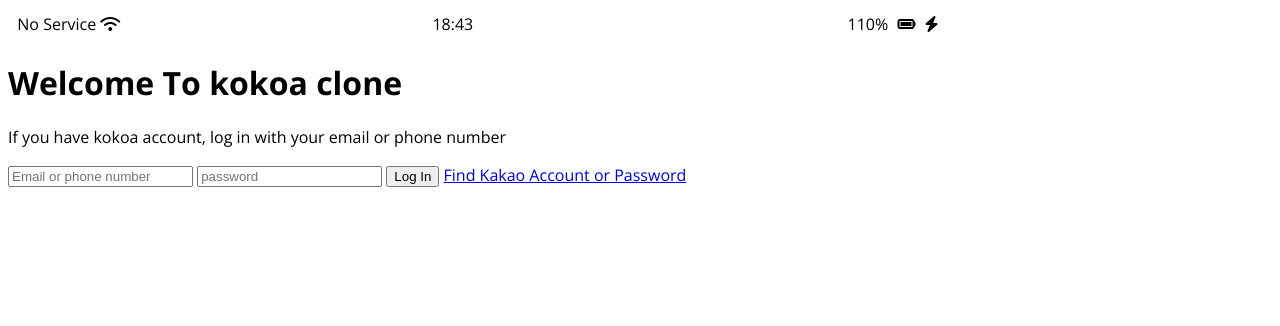
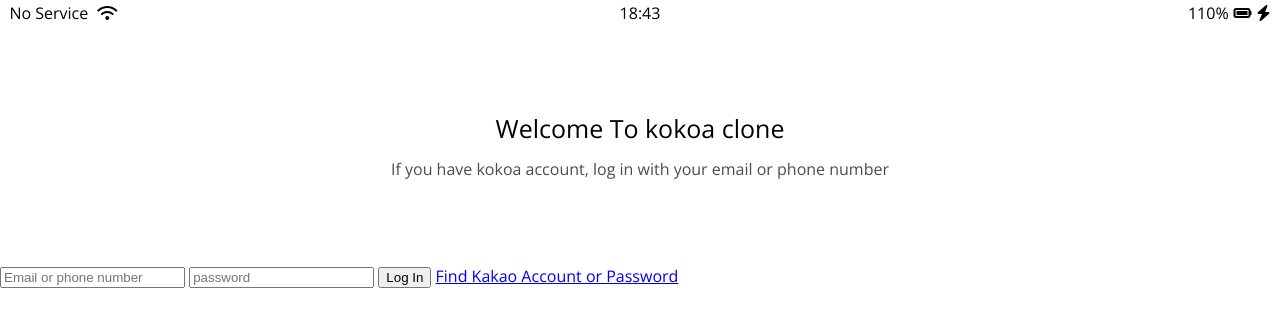
Before and after one commit to wogks/html_css, a plain HTML site: page index.html in a window 1280 px wide. Drawn offline with nearby package versions, Linux system fonts and the light colour scheme.

Commit message:
sign up screen part three

```diff
--- /dev/null
+++ b/css/reset.css
@@ -0,0 +1,135 @@
+/* http://meyerweb.com/eric/tools/css/reset/
+   v2.0 | 20110126
+   License: none (public domain)
+*/
+
+html,
+body,
+div,
+span,
+applet,
+object,
+iframe,
+h1,
+h2,
+h3,
+h4,
+h5,
+h6,
+p,
+blockquote,
+pre,
+a,
+abbr,
+acronym,
+address,
+big,
+cite,
+code,
+del,
+dfn,
+em,
+img,
+ins,
+kbd,
+q,
+s,
+samp,
+small,
+strike,
+strong,
+sub,
+sup,
+tt,
+var,
+b,
+u,
+i,
+center,
+dl,
+dt,
+dd,
+ol,
+ul,
+li,
+fieldset,
+form,
+label,
+legend,
+table,
+caption,
+tbody,
+tfoot,
+thead,
+tr,
+th,
+td,
+article,
+aside,
+canvas,
+details,
+embed,
+figure,
+figcaption,
+footer,
+header,
+hgroup,
+menu,
+nav,
+output,
+ruby,
+section,
+summary,
+time,
+mark,
+audio,
+video {
+    margin: 0;
+    padding: 0;
+    border: 0;
+    font-size: 100%;
+    font: inherit;
+    vertical-align: baseline;
+}
+
+/* HTML5 display-role reset for older browsers */
+article,
+aside,
+details,
+figcaption,
+figure,
+footer,
+header,
+hgroup,
+menu,
+nav,
+section {
+    display: block;
+}
+
+body {
+    line-height: 1;
+}
+
+ol,
+ul {
+    list-style: none;
+}
+
+blockquote,
+q {
+    quotes: none;
+}
+
+blockquote:before,
+blockquote:after,
+q:before,
+q:after {
+    content: '';
+    content: none;
+}
+
+table {
+    border-collapse: collapse;
+    border-spacing: 0;
+}
--- /dev/null
+++ b/css/status-bar.css
@@ -0,0 +1,28 @@
+.status-bar {
+    display: flex;
+    justify-content: center;
+    padding: 5px 3px;
+}
+
+.status-bar__column {
+    width: 33%;
+}
+
+.status-bar__column:first-child span {
+    margin-right: 5px;
+}
+
+.status-bar__column:nth-child(2) {
+    display: flex;
+    justify-content: center;
+}
+
+.status-bar__column:last-child {
+    display: flex;
+    justify-content: flex-end;
+    align-items: center;
+}
+
+.status-bar__column .fa-battery-full {
+    margin: 0px 5px;
+}
--- a/css/style.css
+++ b/css/style.css
@@ -1,36 +1,25 @@
-@import url('https://fonts.googleapis.com/css2?family=Open+Sans:ital,wght@0,300..800;1,300..800&display=swap');
+@import url("https://fonts.googleapis.com/css2?family=Open+Sans:wght@400;600&display=swap");
+@import "reset.css";
+@import "status-bar.css";
 
-.status-bar {
-    display: flex;
-    justify-content: center;
-
-    padding: 5px 3px;
+body {
+    font-family: "Open Sans", sans-serif;
 }
 
-body {
-    font-family: "Open Sans", serif;
-    font-optical-sizing: auto;
+.welcome-header {
+    margin: 90px 0px;
+    text-align: center;
+    display: flex;
+    flex-direction: column;
+    align-items: center;
 }
 
-.status-bar__column {
-    width: 33%;
+.welcome-header__title {
+    margin-bottom: 20px;
+    font-size: 25px;
 }
 
-.status-bar__column .fa-battery-full {
-    margin: 0px 5px;
+.welcome-header__text {
+    width: 60%;
+    opacity: 0.7;
 }
-
-.status-bar__colunm:first-child span {
-    margin: 5px;
-}
-
-.status-bar__colunm:nth-child(2) {
-    display: flex;
-    justify-content: center;
-}
-
-.status-bar__colunm:last-child {
-    display: flex;
-    justify-content: flex-end;
-    align-items: center;
-}
```
